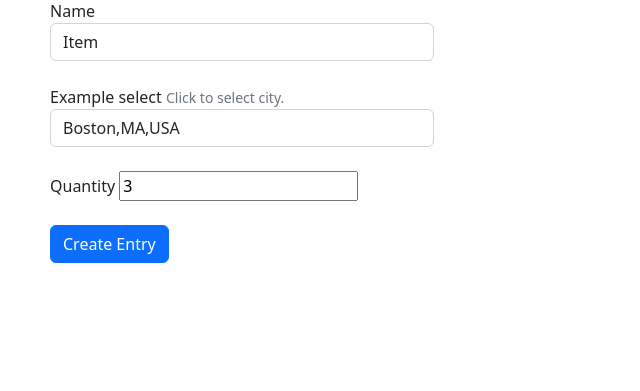
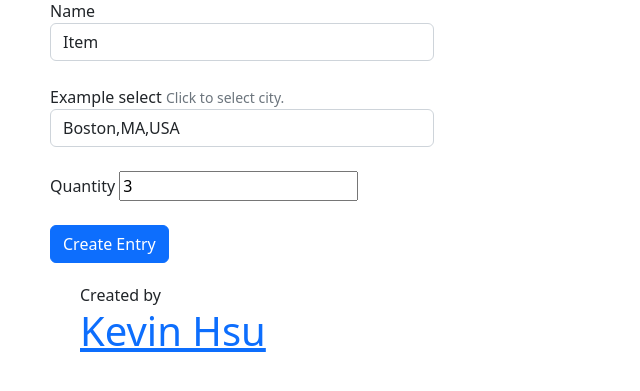
Before and after one commit to kaisucode/flask-jinja-test, a Flask app: page /form in a window 1280 px wide. Shown: the part 220-611 px from the top of the page, without its empty margins (0-640 px from the left). Run offline with Flask 2, Linux system fonts and the light colour scheme; some libraries are stand-ins or nearby versions.

Commit message:
Include signature

```diff
--- a/templates/base.html
+++ b/templates/base.html
@@ -19,5 +19,9 @@
 		</div>
 
     {% block content %}{% endblock %}
+
+		<div style="padding: 20px 80px">
+			Created by<a href="https://kevinhsu.tech/"> <h1 class="display-6">Kevin Hsu</h1> </a>
+		</div>
   </body>
 </html>
```
